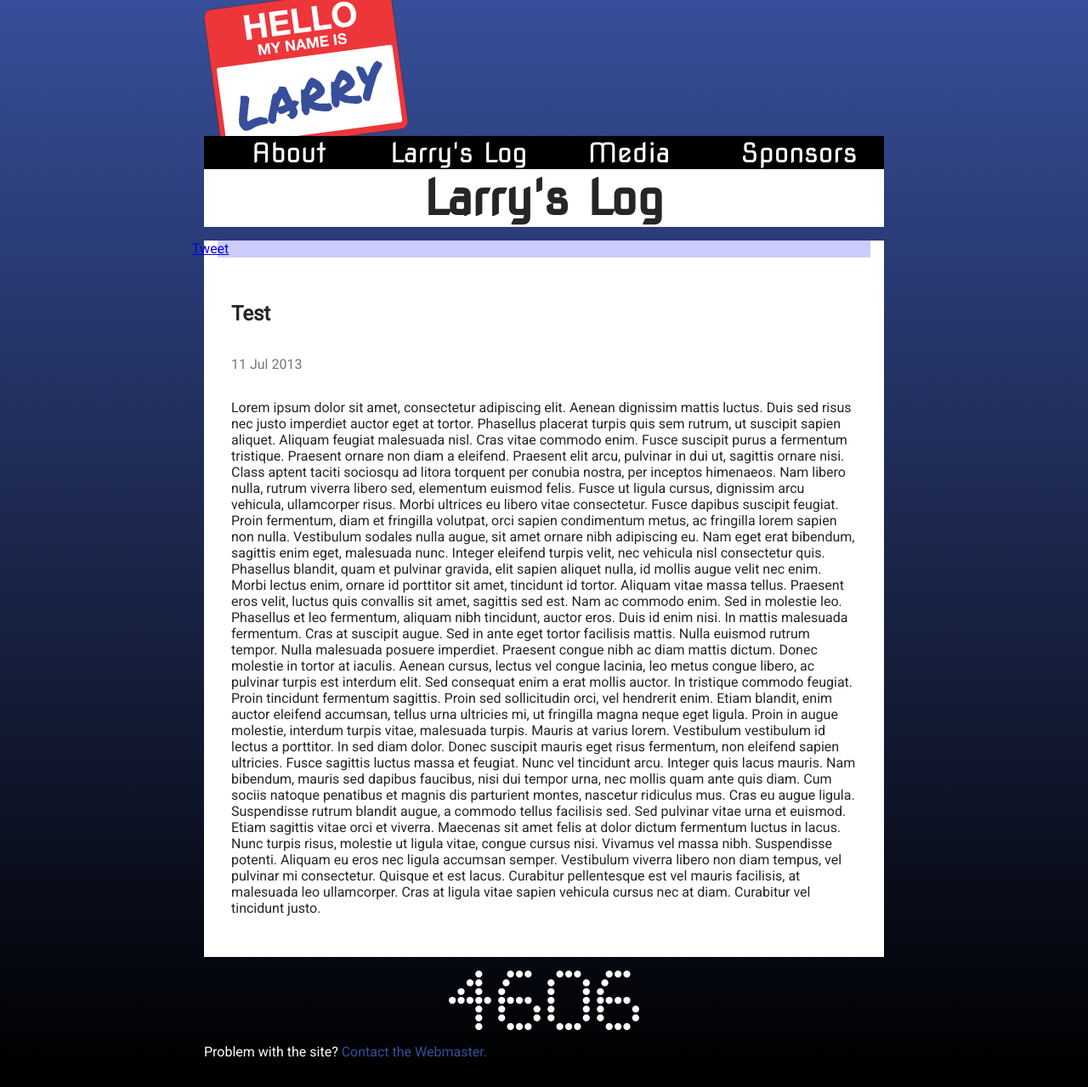
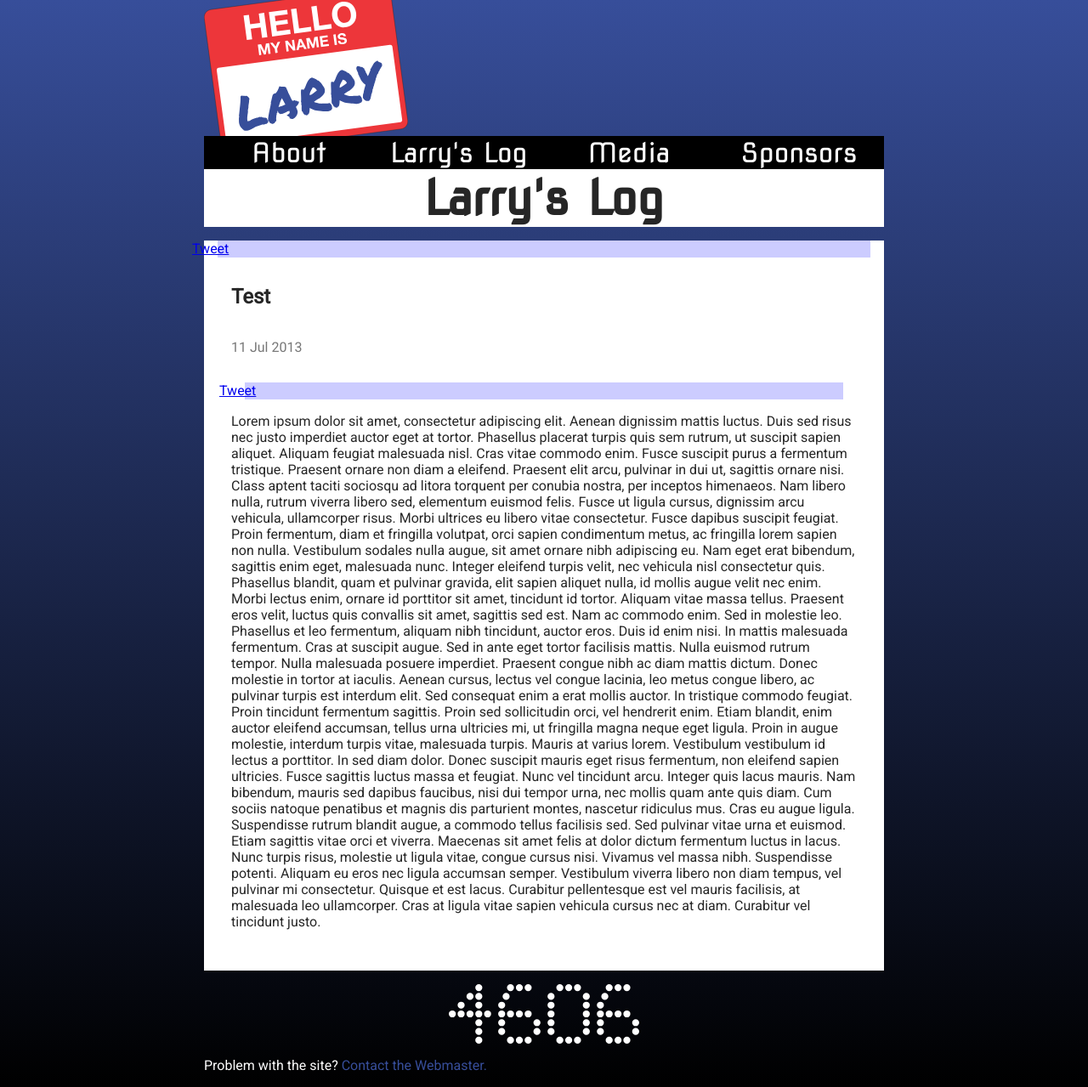
Before and after one commit to SiliconClaymore/siliconclaymore.github.io, a Jekyll site: the page built from log/index.html, in a window 1280 px wide. Shown: the whole page at 85% size. Built offline with Jekyll 4.4.1, drawn with Linux system fonts in a browser that asks for light colours; comment, search, counter and statistics services are not loaded.

Commit message:
added social per post

```diff
--- /dev/null
+++ b/_includes/social_post.html
@@ -0,0 +1,11 @@
+<div class="social">
+	<div class="widget">
+		<div class="g-plusone" data-size="medium" data-href="{{ post.url }}"></div>
+	</div>
+	<div class="widget s">
+		<div class="fb-like" data-href="www.wearelarry.net{{ post.url }}" data-send="false" data-layout="button_count" data-width="450" data-show-faces="false"></div>
+	</div>
+	<div class="widget s">
+		<a href="https://twitter.com/share?url={{ post.url }}" class="twitter-share-button" data-lang="en">Tweet</a>
+			</div>
+</div>
--- a/log/index.html
+++ b/log/index.html
@@ -4,7 +4,8 @@
 ---
 {% for post in site.posts %}
 <div class="postitem">
-	<h2><a href="{{ post.url }}">{{ post.title }}</a></h2><p class="date">{{ post.date | date_to_string }}</p>
+	<h2 style="margin-top: 0"><a href="{{ post.url }}">{{ post.title }}</a></h2><p class="date">{{ post.date | date_to_string }}</p>
+	{% include social_post.html %}
 	<div>{{ post.excerpt }}</div>
 </div>
 {% endfor %}
```
